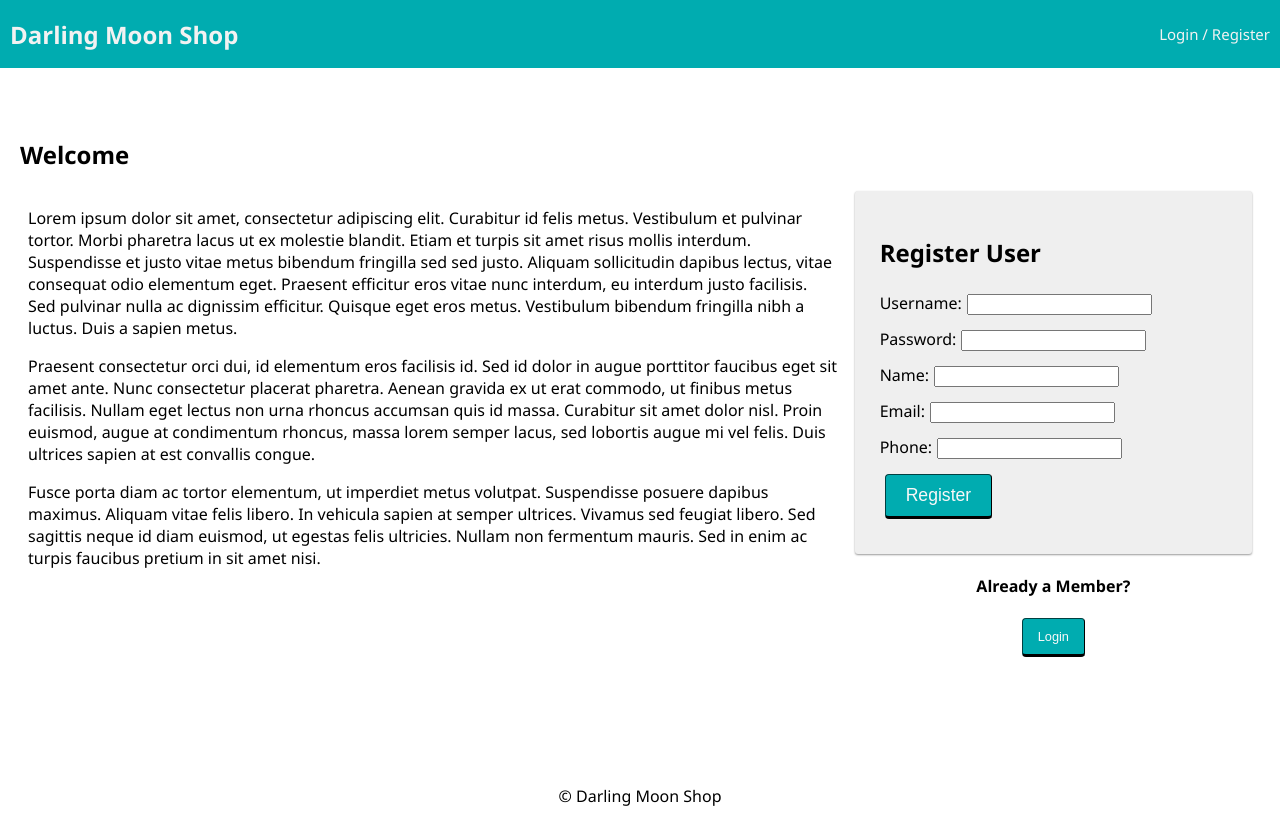
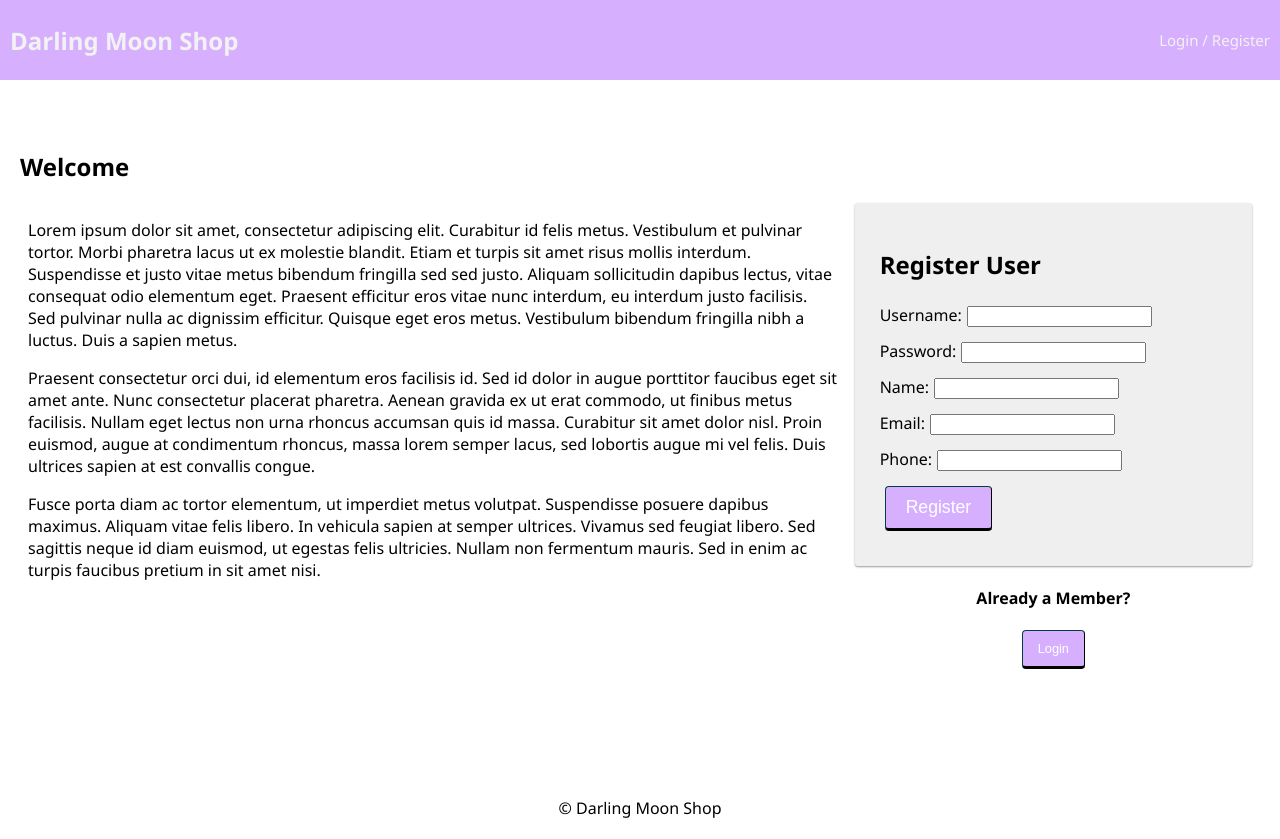
Before and after one commit to yherxx461/darling-moon-shop, a React (Vite) app: page /about#/home in a window 1280 px wide. Built offline with nearby package versions, Linux system fonts and the light colour scheme; no server answers.

Commit message:
renamed UserPage to Account with some minor changes to the css file

```diff
--- a/src/components/UserPage/UserPage.jsx
+++ b/src/components/Account/Account.jsx
@@ -2,7 +2,7 @@ import React from 'react';
 import LogOutButton from '../LogOutButton/LogOutButton';
 import { useSelector } from 'react-redux';
 
-function UserPage() {
+function Account() {
   // this component doesn't do much to start, just renders some user reducer info to the DOM
   const user = useSelector((store) => store.user);
   return (
@@ -24,4 +24,4 @@ function UserPage() {
 }
 
 // this allows us to use <App /> in index.js
-export default UserPage;
+export default Account;
--- a/src/components/App/App.css
+++ b/src/components/App/App.css
@@ -32,8 +32,8 @@ Button
   border-color: #014041;
   border-width: 1px 1px 3px;
   border-radius: 4px;
-  background-color: #00acb0;
-  color: #f8f8f8;
+  background-color: #d7afff;
+  color: #ffffff;
   font-size: 1.1rem;
   outline: 0;
   cursor: pointer;
@@ -55,7 +55,7 @@ Button
 }
 
 .btn:hover {
-  background-color: #008183;
+  background-color: #ca80ff;
   text-decoration: none;
 }
 
--- a/src/components/App/App.jsx
+++ b/src/components/App/App.jsx
@@ -17,7 +17,7 @@ import Footer from '../Footer/Footer';
 import ProtectedRoute from '../ProtectedRoute/ProtectedRoute';
 
 // import AboutPage from '../AboutPage/AboutPage';
-import UserPage from '../UserPage/UserPage';
+import Account from '../Account/Account';
 // import InfoPage from '../InfoPage/InfoPage';
 import LandingPage from '../LandingPage/LandingPage';
 import LoginPage from '../LoginPage/LoginPage';
@@ -67,9 +67,9 @@ function App() {
           <ProtectedRoute
             // logged in shows UserPage else shows LoginPage
             exact
-            path="/user"
+            path="/account"
           >
-            <UserPage />
+            <Account />
           </ProtectedRoute>
 
           {/* <ProtectedRoute
@@ -84,7 +84,7 @@ function App() {
             {user.id ? (
               // If the user is already logged in,
               // redirect to the /user page
-              <Redirect to="/user" />
+              <Redirect to="/account" />
             ) : (
               // Otherwise, show the login page
               <LoginPage />
@@ -95,7 +95,7 @@ function App() {
             {user.id ? (
               // If the user is already logged in,
               // redirect them to the /user page
-              <Redirect to="/user" />
+              <Redirect to="/account" />
             ) : (
               // Otherwise, show the registration page
               <RegisterPage />
@@ -106,7 +106,7 @@ function App() {
             {user.id ? (
               // If the user is already logged in,
               // redirect them to the /user page
-              <Redirect to="/user" />
+              <Redirect to="/account" />
             ) : (
               // Otherwise, show the Landing page
               <LandingPage />
--- a/src/components/Nav/Nav.css
+++ b/src/components/Nav/Nav.css
@@ -5,7 +5,7 @@
   align-items: center;
 
   margin: 0 0 30px;
-  background-color: #00acb0;
+  background-color: #d7afff;
   overflow: hidden;
 }
 
@@ -24,9 +24,9 @@
 .navLink {
   display: inline-block;
   color: #f2f2f2;
-  background-color: #00acb0;
+  background-color: #d7afff;
   text-align: center;
-  padding: 24px 10px;
+  padding: 30px 10px;
   text-decoration: none;
   font-size: 15px;
 
@@ -38,5 +38,5 @@
 }
 
 .navLink:hover {
-  background-color: #008183;
+  background-color: #ca80ff;
 }
```
